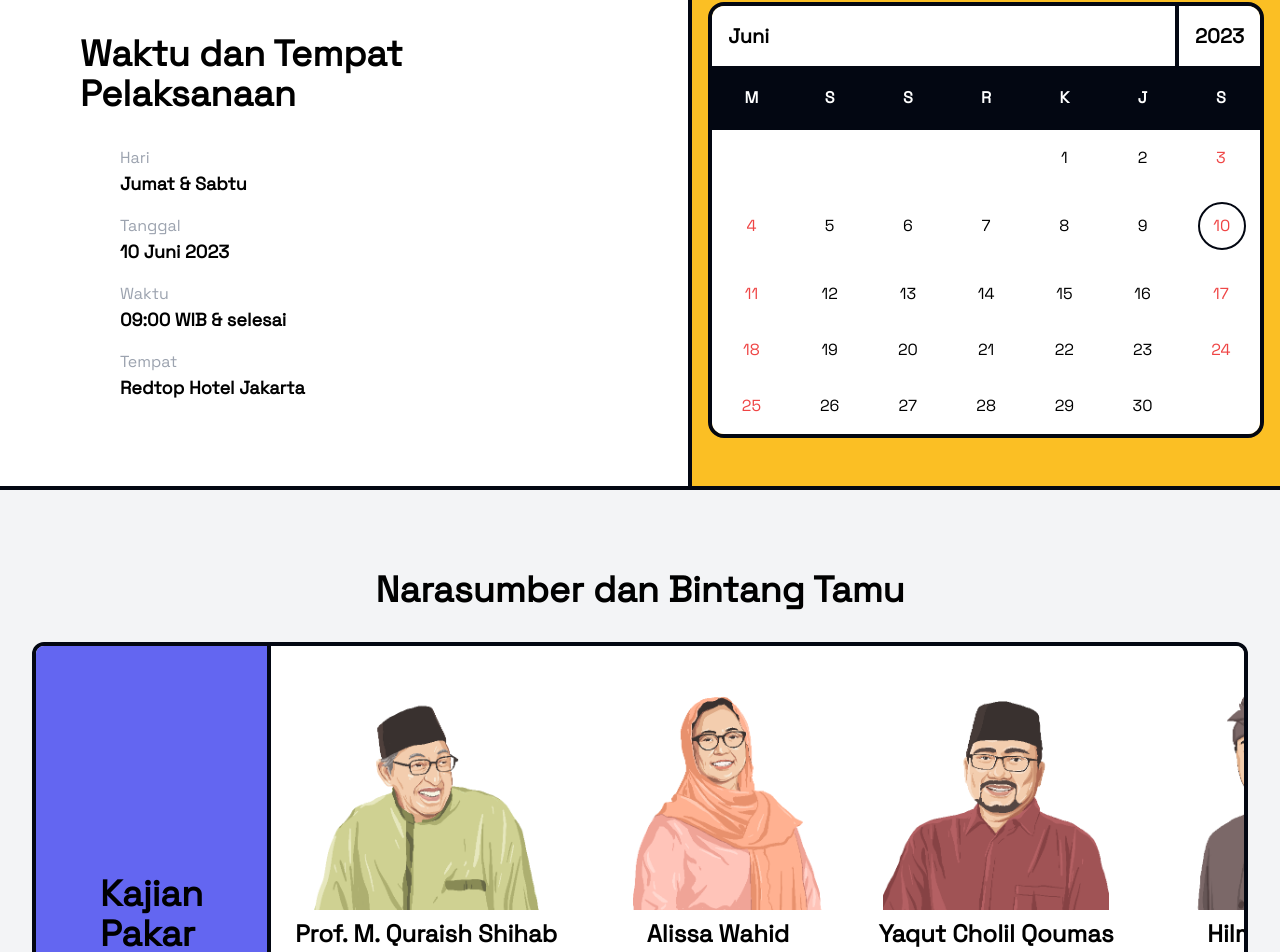
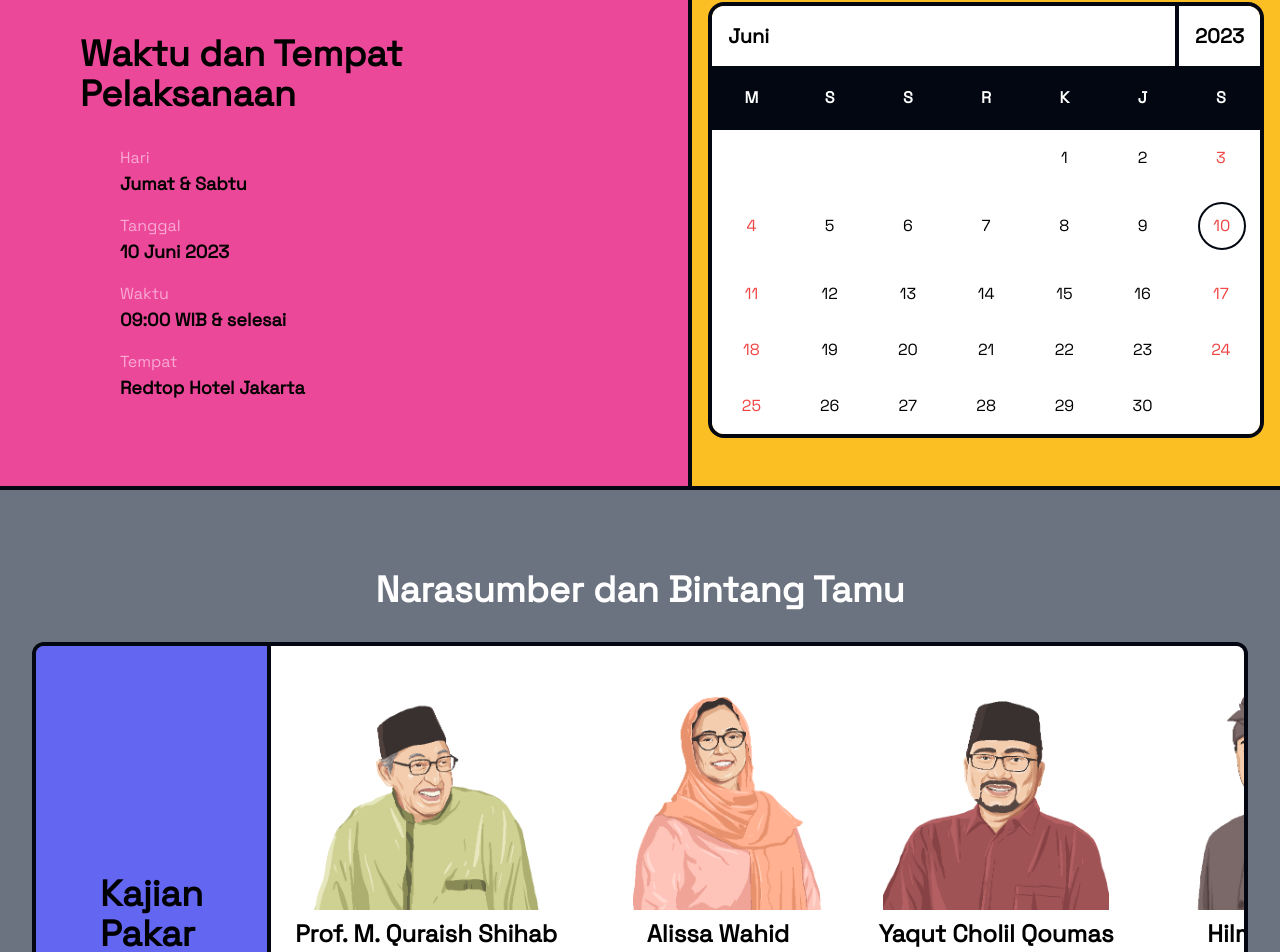
Before and after one commit to rasyidly/islamicfest, a Nuxt app: page / in a window 1280 px wide. Shown: the part 1401-2353 px from the top of the page. Built offline with nearby package versions, Linux system fonts and the light colour scheme; some icons are missing.

Commit message:
update warna

```diff
--- a/components/Index/Calendar.vue
+++ b/components/Index/Calendar.vue
@@ -1,6 +1,6 @@
 <template>
     <div class="flex flex-col-reverse justify-between lg:flex-row lg:divide-x-4 divide-gray-950">
-        <section id="schedule" class="relative p-8 overflow-hidden border-b-4 sm:p-12 xl:p-20 border-gray-950">
+        <section id="schedule" class="relative p-8 overflow-hidden bg-pink-500 border-b-4 sm:p-12 xl:p-20 border-gray-950">
             <PhCalendarCheck class="absolute z-0 text-gray-100 -bottom-16 -end-16 sm:text-gray-950" weight="thin" :size="360" />
             <div class="relative z-10 max-w-xl mx-auto">
                 <div class="flex items-center mb-8 space-x-4">
@@ -10,28 +10,28 @@
                     <div class="flex items-center space-x-4">
                         <PhArrowRight :size="24" />
                         <div>
-                            <div class="text-gray-400">Hari</div>
+                            <div class="text-pink-300">Hari</div>
                             <div class="text-lg font-bold">Jumat & Sabtu</div>
                         </div>
                     </div>
                     <div class="flex items-center space-x-4">
                         <PhArrowRight :size="24" />
                         <div>
-                            <div class="text-gray-400">Tanggal</div>
+                            <div class="text-pink-300">Tanggal</div>
                             <div class="text-lg font-bold">10 Juni 2023</div>
                         </div>
                     </div>
                     <div class="flex items-center space-x-4">
                         <PhArrowRight :size="24" />
                         <div>
-                            <div class="text-gray-400">Waktu</div>
+                            <div class="text-pink-300">Waktu</div>
                             <div class="text-lg font-bold">09:00 WIB & selesai</div>
                         </div>
                     </div>
                     <div class="flex items-center space-x-4">
                         <PhArrowRight :size="24" />
                         <div>
-                            <div class="text-gray-400">Tempat</div>
+                            <div class="text-pink-300">Tempat</div>
                             <div class="text-lg font-bold">Redtop Hotel Jakarta</div>
                         </div>
                     </div>
--- a/components/Index/Feature.vue
+++ b/components/Index/Feature.vue
@@ -13,7 +13,7 @@
                 </div>
             </div> -->
             <div class="flex flex-col-reverse md:grid md:grid-cols-2 md:divide-x-4 md:divide-gray-950">
-                <div class="p-8 border-b-4 lg:p-20 2xl:p-36 border-gray-950">
+                <div class="p-8 bg-pink-500 border-b-4 lg:p-20 2xl:p-36 border-gray-950">
                     <div class="flex flex-col justify-center h-full">
                         <h1 class="mb-4 text-4xl font-bold lg:text-7xl">Unity in Diversity</h1>
                         <div class="text-xl lg:text-3xl">Tema keberagaman dan perlindungan anak, manifestasi Bhinneka Tunggal Ika dalam konteks keislaman.</div>
--- a/components/Index/Speakers.vue
+++ b/components/Index/Speakers.vue
@@ -1,7 +1,7 @@
 <template>
-    <div class="bg-gray-100 border-b-4 border-gray-950">
+    <div class="bg-gray-500 border-b-4 border-gray-950">
         <section id="speakers" class="p-8 lg:py-20">
-            <h2 class="mb-8 text-3xl font-bold text-center lg:text-4xl">Narasumber dan Bintang Tamu</h2>
+            <h2 class="mb-8 text-3xl font-bold text-center text-white lg:text-4xl">Narasumber dan Bintang Tamu</h2>
             <div class="mx-auto space-y-8 max-w-7xl">
                 <div id="speakers-talk" class="flex flex-col mx-auto border-4 divide-y-4 lg:divide-y-0 lg:divide-x-4 lg:flex-row border-gray-950 rounded-xl divide-gray-950 overflow-clip">
                     <div class="flex flex-col gap-4 p-8 text-4xl font-bold bg-indigo-500 md:flex-row md:items-center lg:items-start lg:justify-between lg:flex-col lg:p-16">
--- a/components/Index/Timeline.vue
+++ b/components/Index/Timeline.vue
@@ -1,10 +1,10 @@
 <template>
-    <section id="timeline" class="border-b-4 border-gray-950">
+    <section id="timeline" class="border-b-4 bg-amber-500 border-gray-950">
         <div class="container p-8 mx-auto lg:p-20 max-w-8xl">
             <div class="lg:flex lg:space-x-24 lg:items-center">
                 <h2 class="mb-8 text-3xl font-bold text-center lg:text-4xl xl:text-6xl">Rundown</h2>
                 <div class="overflow-x-auto lg:flex lg:space-x-4 pe-4">
-                    <div v-for="timeline in timelines" class="border-4 rounded-lg border-gray-950 p-6 lg:p-16 mb-4 shadow-[6px_6px_0_#f59e0b]">
+                    <div v-for="timeline in timelines" class="border-4 rounded-lg bg-white border-gray-950 p-6 lg:p-16 mb-4 shadow-[8px_8px_0_#d57e2b]">
                         <h3 class="mb-8 text-3xl font-bold lg:text-4xl">{{ timeline.date }}</h3>
                         <ol class="sm:flex flex-nowrap">
                             <li v-for="event in timeline.events" class="relative mb-6 sm:mb-0 min-w-[16rem]">
--- a/layouts/default.vue
+++ b/layouts/default.vue
@@ -70,7 +70,7 @@
                 <h2 class="mb-8 text-xl font-bold text-center text-gray-400 lg:text-2xl">Our Partners</h2>
                 <div class="flex flex-wrap items-center justify-center gap-8">
                     <a href="https://www.kemenag.go.id/" target="_blank"><img class="aspect-auto max-h-12" src="/images/kemenag.png" alt=""></a>
-                    <a href="https://www.unicef.org/" target="_blank"><img class="aspect-auto max-h-7" src="/images/unicef.png" alt=""></a>
+                    <a href="https://www.unicef.org/" target="_blank"><img class="aspect-auto max-h-12" src="/images/unicef.png" alt=""></a>
                     <a href="https://www.instagram.com/komujijakarta/?hl=id" target="_blank"><img class="aspect-auto max-h-12" src="/images/komuji.png" alt=""></a>
                     <a href="https://cariustadz.id/" target="_blank"><img class="aspect-auto max-h-6" src="/images/cariustadz.png" alt=""></a>
                     <a href="https://bincangsyariah.com/" target="_blank"><img class="aspect-auto max-h-12" src="/images/bincangsyariah.png" alt=""></a>
@@ -83,6 +83,7 @@
                     <a href="https://funislam.com/" target="_blank"><img class="aspect-auto max-h-8" src="/images/funislam.png" alt=""></a>
                     <a href="https://ibtimes.id/" target="_blank"><img class="aspect-auto max-h-8" src="/images/ibtimes.png" alt=""></a>
                     <a href="https://islamsantun.org/" target="_blank"><img class="aspect-auto max-h-8" src="/images/islamsantun.png" alt=""></a>
+                    <a href="https://tvnu.id/" target="_blank"><img class="aspect-auto max-h-12" src="/images/tvnu.png" alt=""></a>
                     <!-- <a href="https://www.kompas.com/" target="_blank"><img class="aspect-auto max-h-8" src="/images/kompas.png" alt=""></a> -->
                     <a href="https://neswa.id/" target="_blank"><img class="aspect-auto max-h-5" src="/images/neswa.png" alt=""></a>
                     <a href="https://www.nu.or.id/" target="_blank"><img class="aspect-auto max-h-6" src="/images/nuonline.png" alt=""></a>
```
Also changed, not shown: public/images/tvnu.png (added), public/images/unicef.png.
